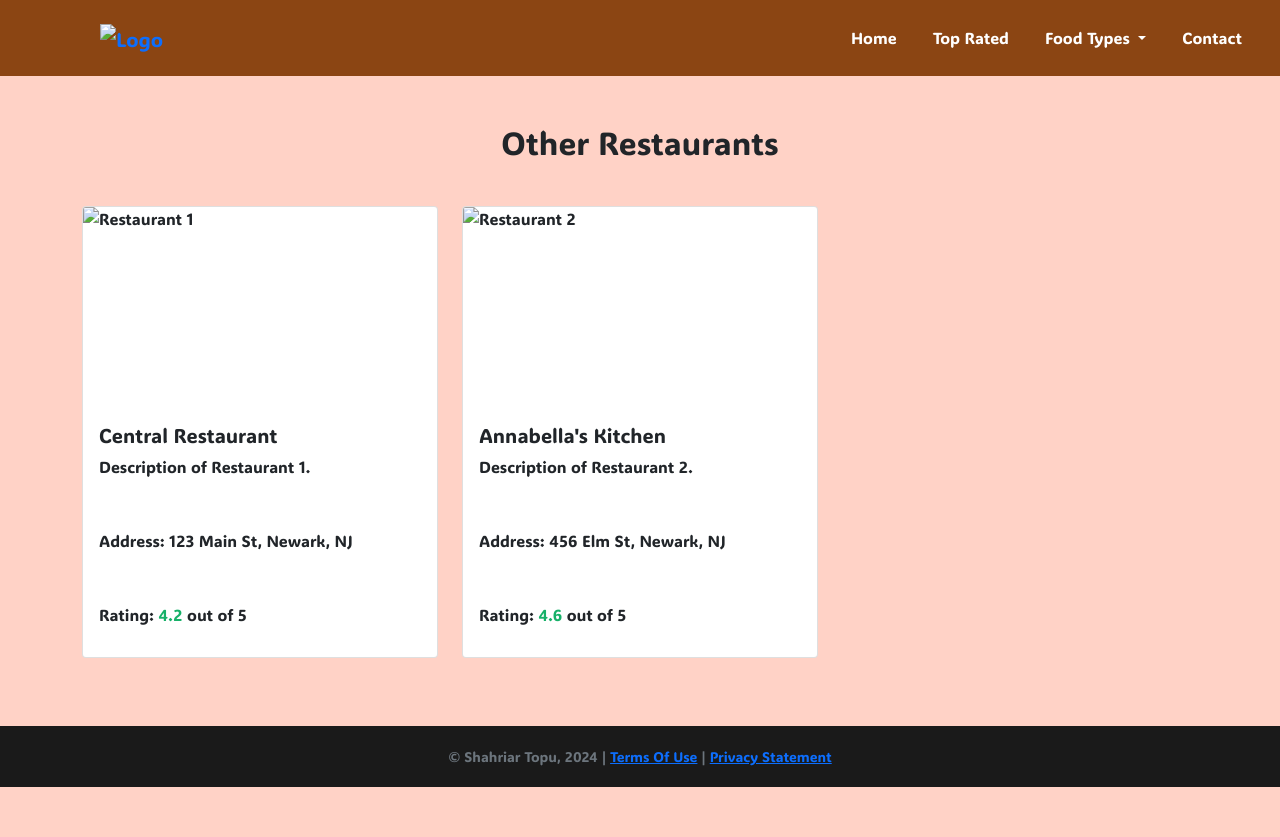
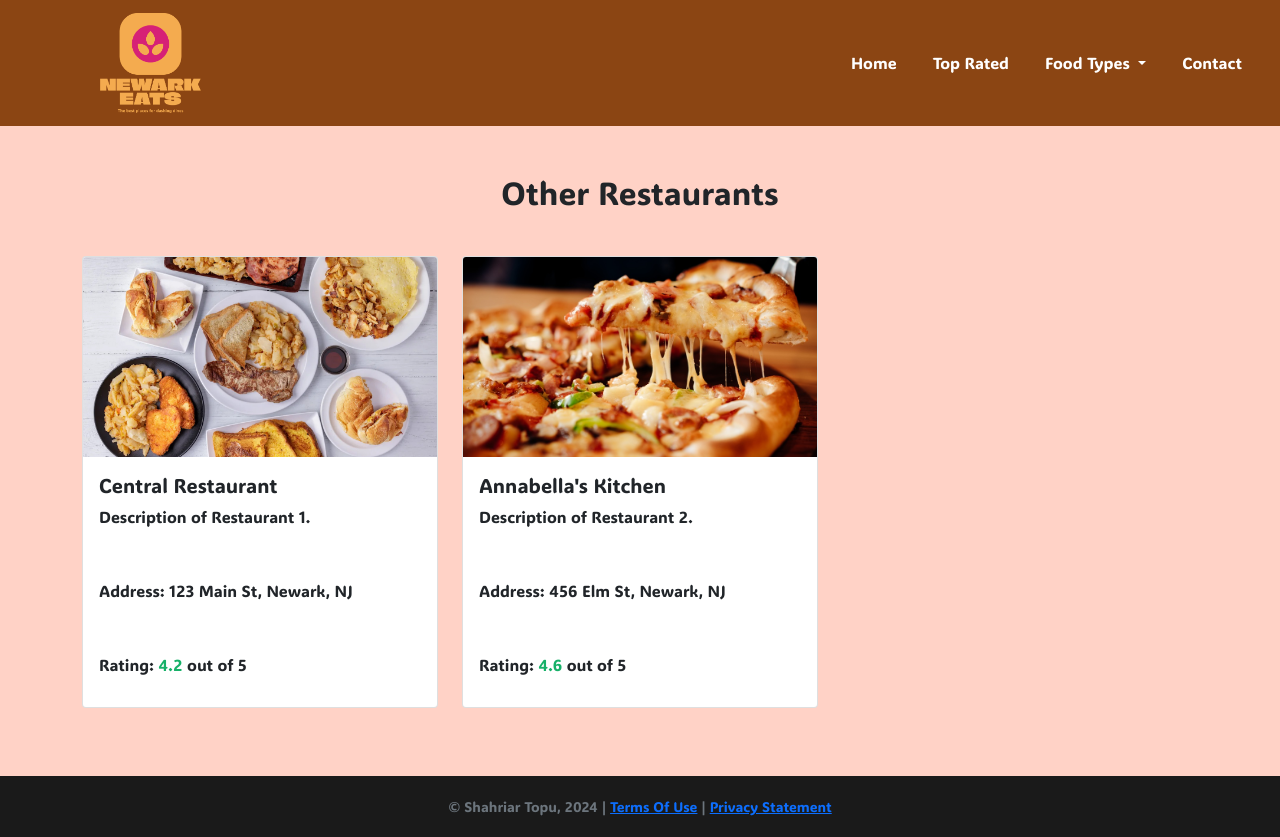
Before and after one commit to st278/Newark-Eats, a plain HTML site: page others.html in a window 1280 px wide. Before the commit the page ends 800 px from the top, so only its background shows below. Drawn offline with nearby package versions, Linux system fonts and the light colour scheme; the site is published under a folder, as on GitHub Pages, so addresses that start at the root find nothing.

Commit message:
Committing Final Files

```diff
--- a/others.html
+++ b/others.html
@@ -6,7 +6,7 @@
     <meta charset="UTF-8">
     <meta name="viewport" content="width=device-width, initial-scale=1.0">
     <title>Other Restaurants</title>
-    <link rel="shortcut icon" type="image/jpg" href="/images/logo.png"></head>
+    <link rel="shortcut icon" type="image/jpg" href="images/logo.png">
 
 <!-- CSS only -->
     <link href="https://cdn.jsdelivr.net/npm/bootstrap@5.0.2/dist/css/bootstrap.min.css"
@@ -14,13 +14,12 @@
           integrity="sha384-EVSTQN3/azprG1Anm3QDgpJLIm9Nao0Yz1ztcQTwFspd3yD65VohhpuuCOmLASjC"
           crossorigin="anonymous">
     <link href="css/main.css" rel="stylesheet">
-
 </head>
 <body>
 <nav class="navbar navbar-expand-md">
     <!-- Logo -->
     <a class="navbar-brand" href="index.html">
-        <img src="/images/logo.png" alt="Logo">
+        <img src="images/logo.png" alt="Logo">
     </a>
     <!-- Responsive Button for the smaller menu -->
     <button class="navbar-toggler" type="button" data-bs-toggle="collapse" data-bs-target="#collapsibleNavbar">
@@ -58,7 +57,7 @@
         <!-- Card 1 -->
         <div class="col-md-4">
             <div class="card">
-                <img src="/images/other1.jpg" class="card-img-top" alt="Restaurant 1">
+                <img src="images/other1.jpg" class="card-img-top" alt="Restaurant 1">
                 <div class="card-body">
                     <h5 class="card-title">Central Restaurant</h5>
                     <p class="card-text">Description of Restaurant 1.</p>
@@ -70,7 +69,7 @@
         <!-- Card 2 -->
         <div class="col-md-4">
             <div class="card">
-                <img src="/images/other2.jpg" class="card-img-top" alt="Restaurant 2">
+                <img src="images/other2.jpg" class="card-img-top" alt="Restaurant 2">
                 <div class="card-body">
                     <h5 class="card-title">Annabella's Kitchen</h5>
                     <p class="card-text">Description of Restaurant 2.</p>
```
Also changed, not shown: index.html (+5 -5 lines).
